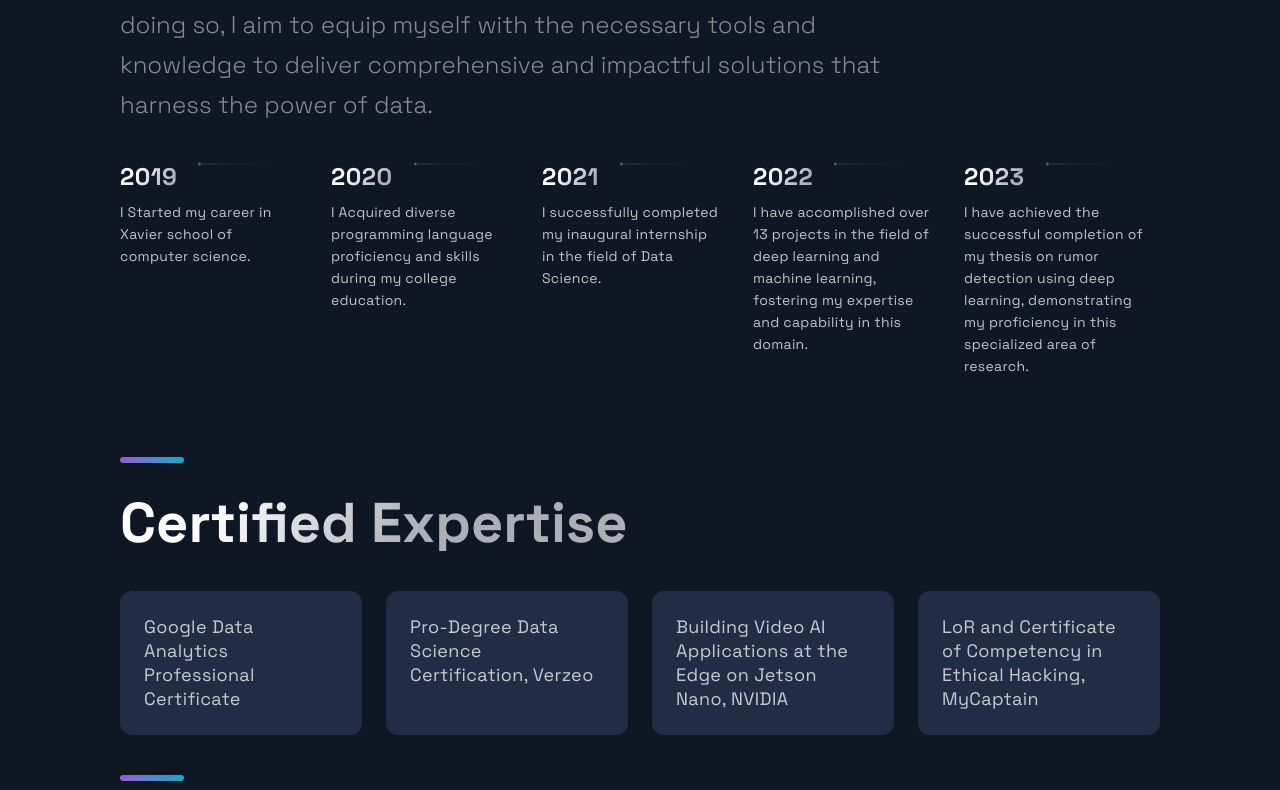
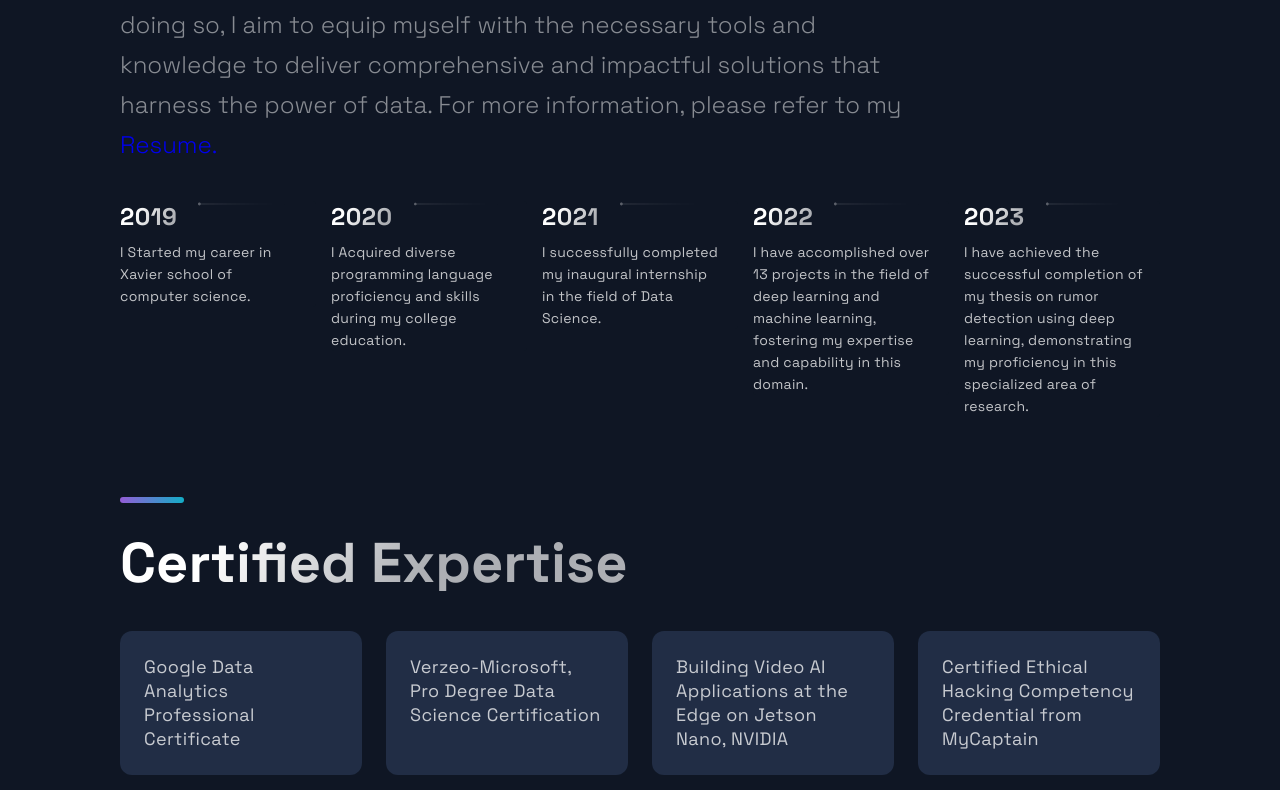
Before and after one commit to DebanshuCS/Portfolio_Website-, a Next.js app: page / in a window 1280 px wide. Shown: the part 4190-4980 px from the top of the page. Built offline with nearby package versions, Linux system fonts and the light colour scheme.

Commit message:
Third commit, resume link added.

```diff
--- a/src/components/Acomplishments/Acomplishments.js
+++ b/src/components/Acomplishments/Acomplishments.js
@@ -4,10 +4,10 @@ import { Section, SectionDivider, SectionTitle } from '../../styles/GlobalCompon
 import { Box, Boxes, BoxNum, BoxText } from './AcomplishmentsStyles';
 
 const data = [
-  {  text: 'Google Data Analytics Professional Certificate', },
-  {  text: 'Pro-Degree Data Science Certification, Verzeo', },
+  {  text: 'Google Data Analytics Professional Certificate'},
+  {  text: 'Verzeo-Microsoft, Pro Degree Data Science Certification'},
   {  text: 'Building Video AI Applications at the Edge on Jetson Nano, NVIDIA'},
-  {  text: 'LoR and Certificate of Competency in Ethical Hacking, MyCaptain'},
+  {  text: 'Certified Ethical Hacking Competency Credential from MyCaptain'},
 ];
 
 const Acomplishments = () => (
--- a/src/components/Hero/Hero.js
+++ b/src/components/Hero/Hero.js
@@ -15,7 +15,9 @@ const Hero = (props) => (
         <SectionText>
         Hello there, I am a recent graduate from School of Computer Science, XIM University. I extend a warm welcome to you as you explore my portfolio. My primary area of specialization lies within the field of Data Science, where I have dedicated significant time and effort to honing my expertise. I am excited to showcase the depth of my knowledge and the breadth of my experience in this dynamic field. Thank you for taking the time to explore my portfolio, and I hope it provides you with valuable insights into my work.
         </SectionText>
-        <Button onClick={props.handleClick}> ~ Debanshu Das</Button>
+
+        <Button onClick={props.handleClick}> ~ Debanshu Das </Button>
+
       </LeftSection>
     </Section>
   </>
--- a/src/components/TimeLine/TimeLine.js
+++ b/src/components/TimeLine/TimeLine.js
@@ -46,7 +46,7 @@ const Timeline = () => {
     <Section id="about">
       <SectionTitle>About Me</SectionTitle>
       <SectionText>
-      I embarked on my professional journey in Computer Science by establishing a solid groundwork in Data Structures and Algorithms. Building upon this foundation, I made a seamless transition into the dynamic realm of Web development. However, driven by a strong passion for leveraging data-driven insights, I have actively sought to expand my skill set and expertise in the field of data science. By doing so, I aim to equip myself with the necessary tools and knowledge to deliver comprehensive and impactful solutions that harness the power of data.
+      I embarked on my professional journey in Computer Science by establishing a solid groundwork in Data Structures and Algorithms. Building upon this foundation, I made a seamless transition into the dynamic realm of Web development. However, driven by a strong passion for leveraging data-driven insights, I have actively sought to expand my skill set and expertise in the field of data science. By doing so, I aim to equip myself with the necessary tools and knowledge to deliver comprehensive and impactful solutions that harness the power of data. For more information, please refer to my <a href='https://drive.google.com/file/d/1AH0yCv76_NJtx4MtIunhV6LgOWMD1QHD/view?usp=sharing'> Resume.</a>
       </SectionText>
       <CarouselContainer ref={carouselRef} onScroll={handleScroll}>
         <>
```
